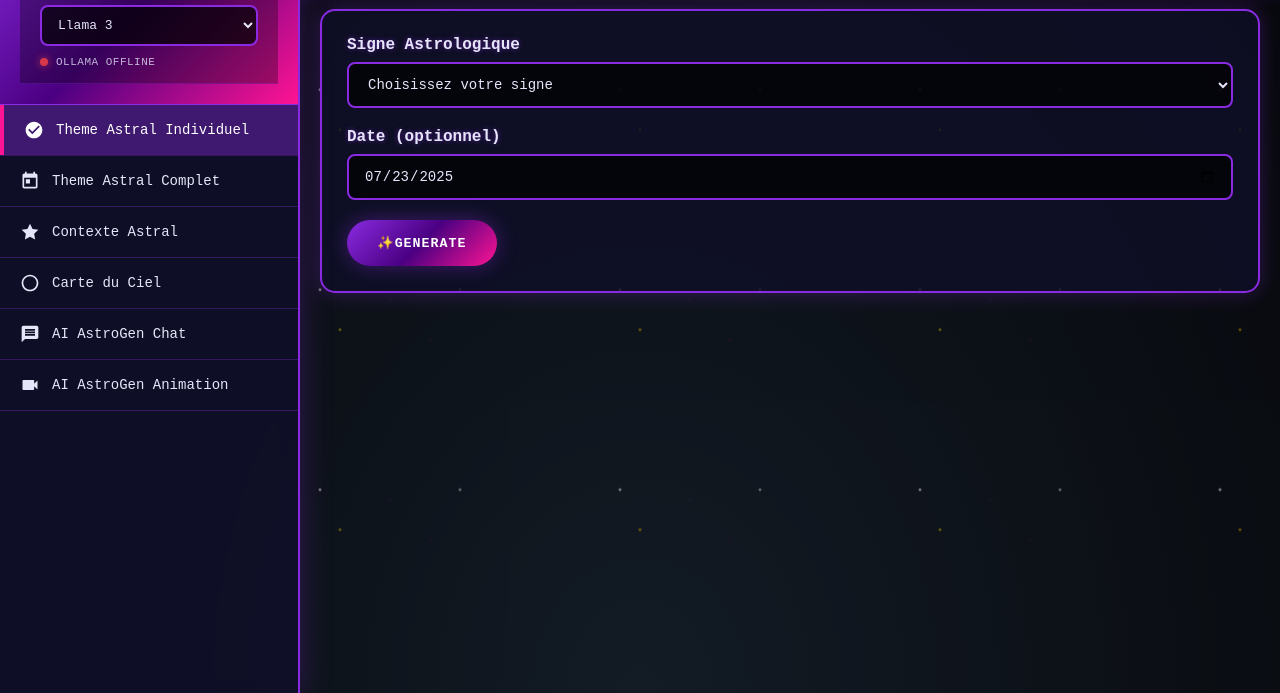
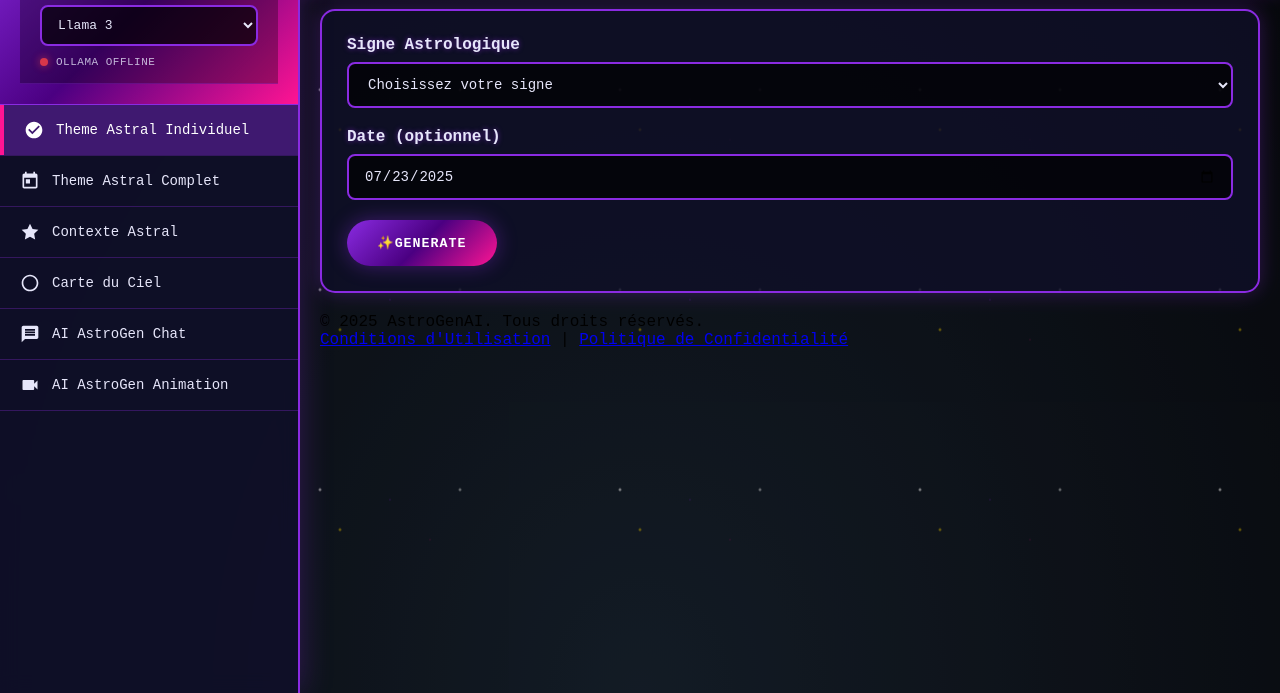
Before and after one commit to KTCrisis/astrogenai.github.io, a plain HTML site: page templates/index.html in a window 1280 px wide. Shown: the part 107-800 px from the top of the page. Drawn offline with Linux system fonts and the light colour scheme; files that its build step writes are made by us from their sources; no server answers; files whose address does not match are found by name.

Commit message:
Update index.html

```diff
--- a/templates/index.html
+++ b/templates/index.html
@@ -258,6 +258,13 @@
                         </div>
                     </div>
                 </div>
+                <footer class="main-footer">
+                    <p>&copy; 2025 AstroGenAI. Tous droits réservés.</p>
+                    <nav class="footer-nav">
+                    <a href="/terms-of-service" target="_blank">Conditions d'Utilisation</a> |
+                    <a href="/privacy-policy" target="_blank">Politique de Confidentialité</a>
+                    </nav>
+                </footer>
         </main>
     </div>
     <script src="static/js/app.js"></script>
```
